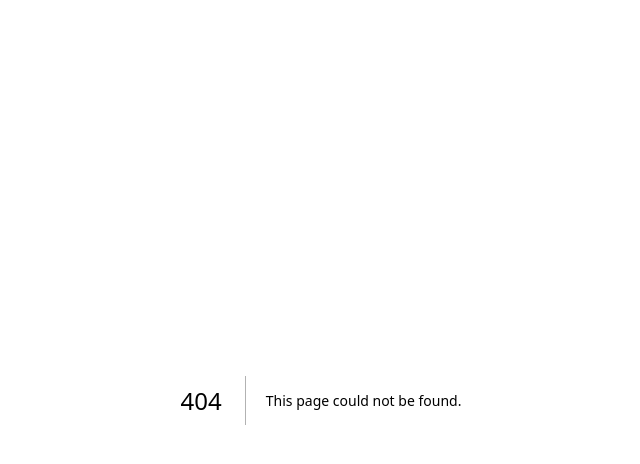
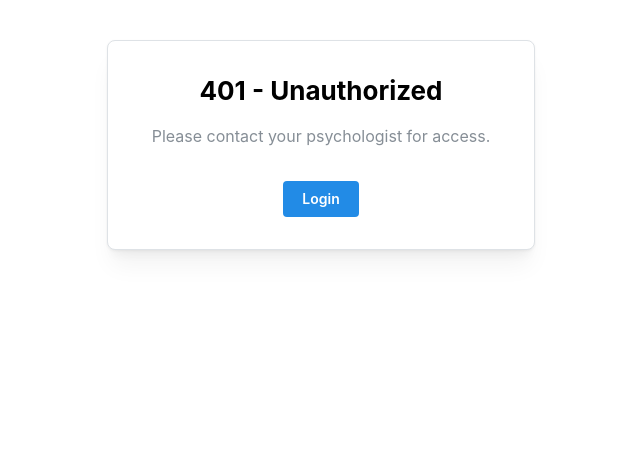
Before and after one commit to samar031994/SportsEval, a Next.js app: page /401 in a window 1280 px wide. Before the commit this address had no page. Shown: the top 464 px of the page, without its empty margins (319-959 px from the left). Built offline with nearby package versions, Linux system fonts and the light colour scheme.

Commit message:
Handle unauthorized users (#1)

```diff
--- /dev/null
+++ b/pages/401.tsx
@@ -0,0 +1,33 @@
+import React from "react";
+import {
+  Container,
+  Paper,
+  Title,
+  Text,
+  Button,
+  Group,
+  Stack,
+  Center,
+} from "@mantine/core";
+import { useRouter } from "next/router";
+
+const Unauthorized: React.FC = () => {
+  const router = useRouter();
+  return (
+    <Container size={460} my={40}>
+      <Paper shadow="md" p="xl" radius="md" withBorder>
+        <Stack align="center">
+          <Title order={2}>401 - Unauthorized</Title>
+          <Text c="dimmed" ta={Center}>
+            Please contact your psychologist for access.
+          </Text>
+          <Group mt="md">
+            <Button onClick={() => router.replace("/")}>Login</Button>
+          </Group>
+        </Stack>
+      </Paper>
+    </Container>
+  );
+};
+
+export default Unauthorized;
```
Also changed, not shown: pages/index.tsx (+14 -5 lines).
